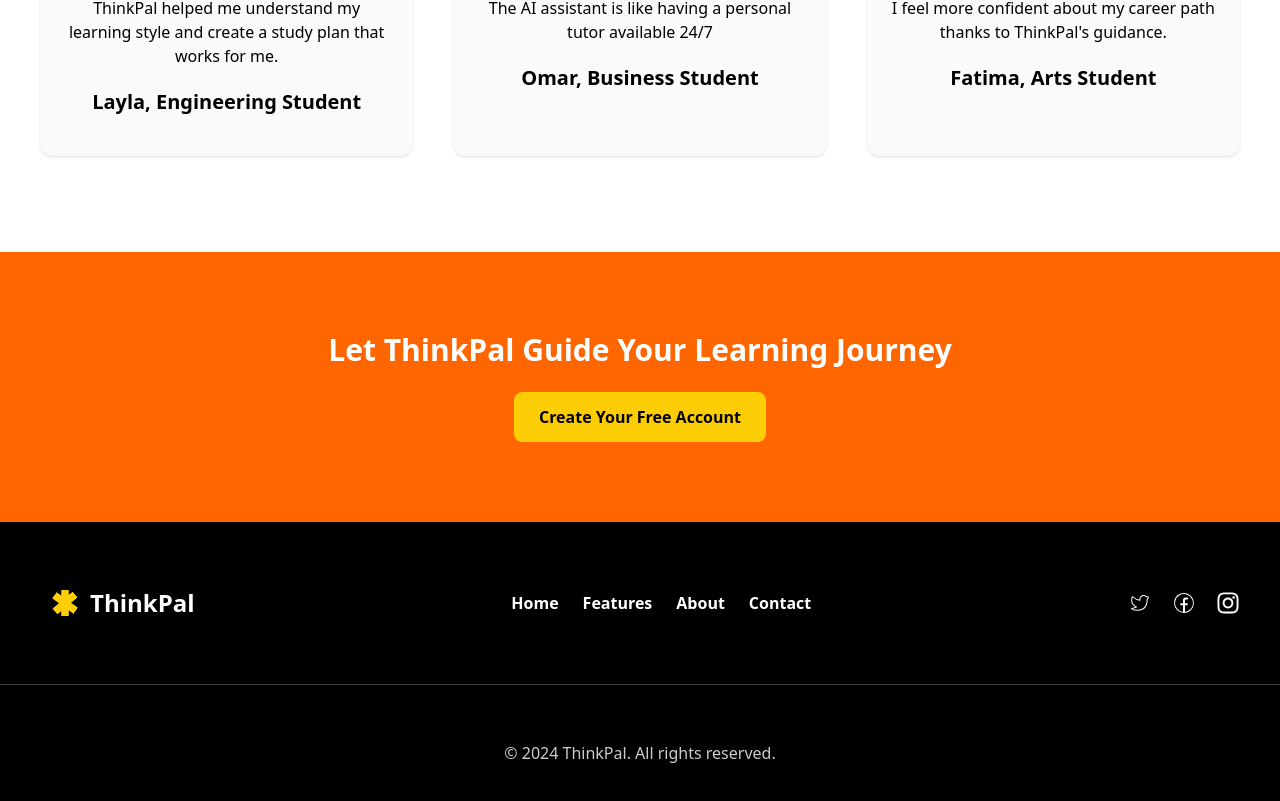
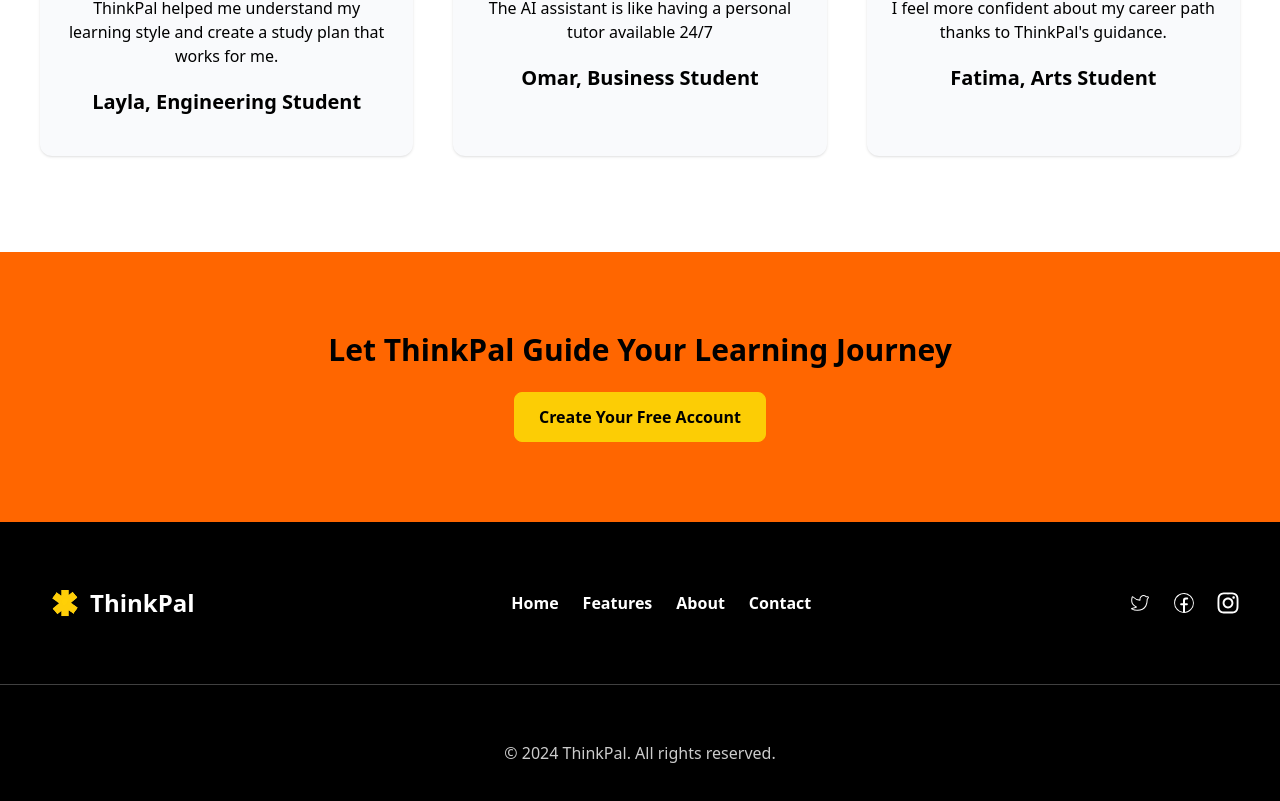
Before and after one commit to Abdalla-Elhagar/think-pal, a Next.js app: page / in a window 1280 px wide. Shown: the part 1750-2551 px from the top of the page. Built offline with nearby package versions, Linux system fonts and the light colour scheme.

Commit message:
Change SignUpSection heading text color from white to black for improved visibility

```diff
--- a/src/components/SignUpSection.tsx
+++ b/src/components/SignUpSection.tsx
@@ -5,7 +5,7 @@ function SignUpSection() {
   return (
     <section className='py-20 bg-[#ff6600]'>
         <div className="container centralize-content flex-col gap-6 text-center">
-            <h2 className='text-3xl text-white font-bold'>Let ThinkPal Guide Your Learning Journey</h2>
+            <h2 className='text-3xl text-black font-bold'>Let ThinkPal Guide Your Learning Journey</h2>
             <MyLink text='Create Your Free Account' styles='' bgColor='var(--main-color)' textColor='black' href="sign-up" />
         </div>
     </section>
```
